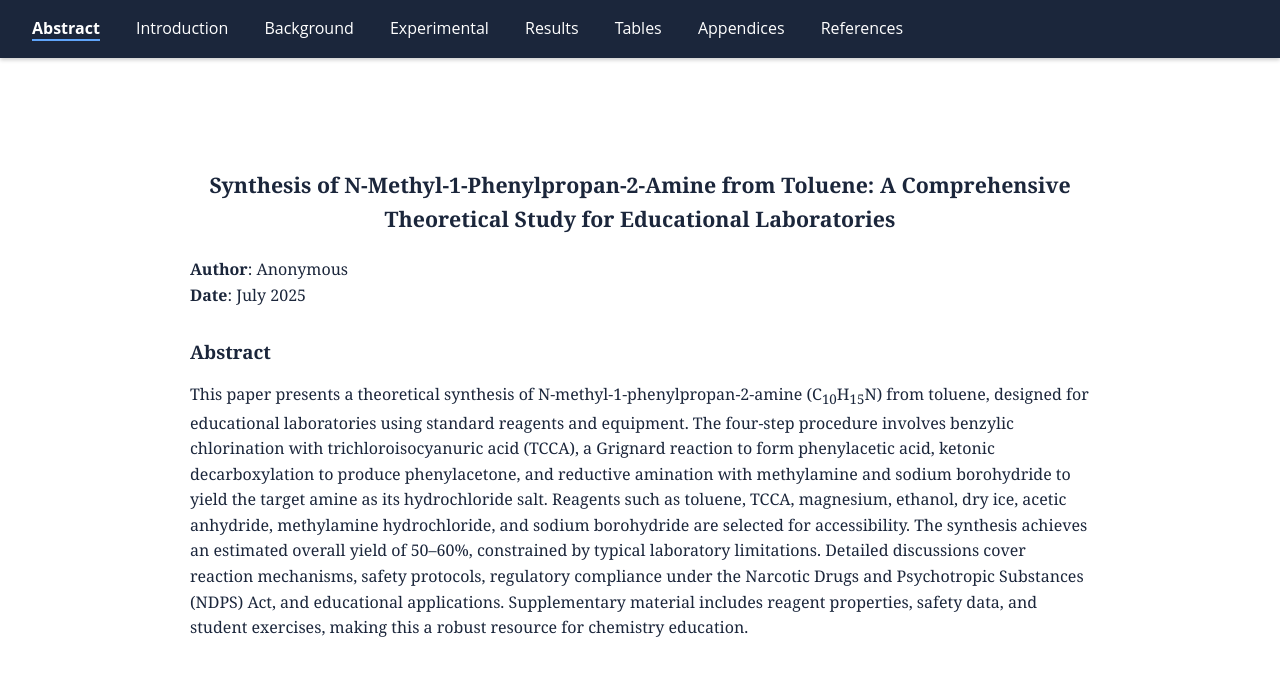
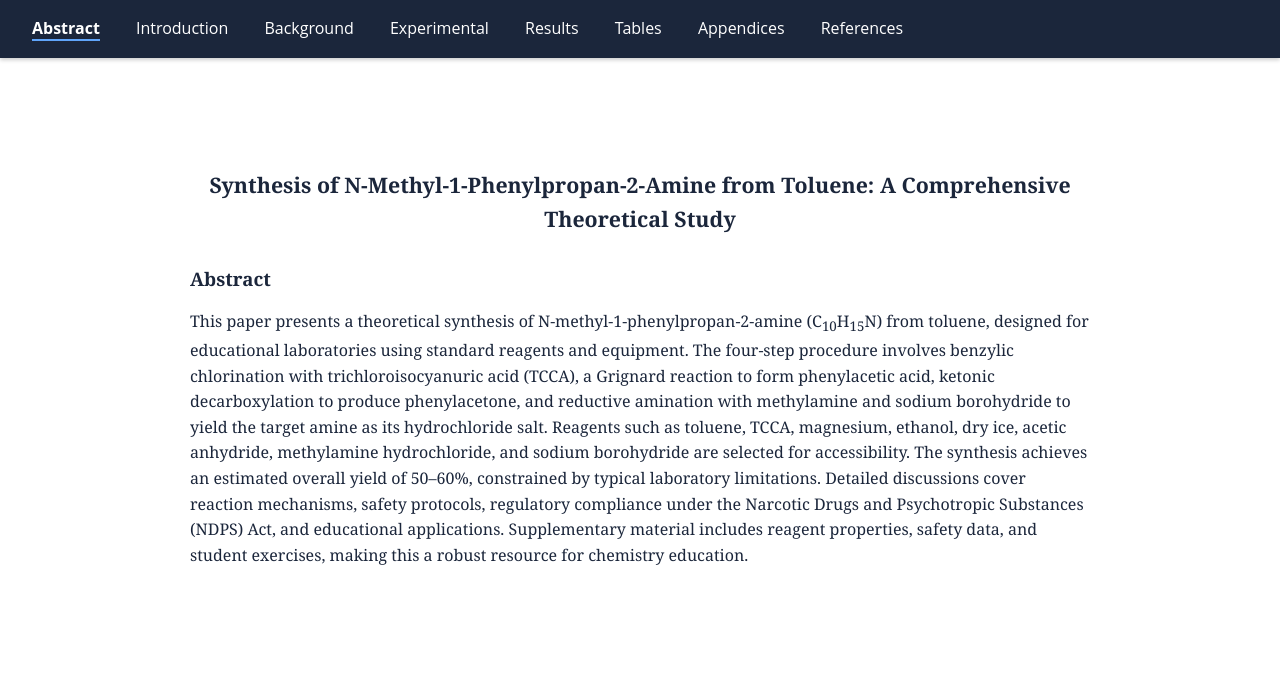
Before and after one commit to APRO-Hacker/amine-synthesis, a plain HTML site: page index.html in a window 1280 px wide. Drawn offline with Linux system fonts and the light colour scheme.

Commit message:
Update index.html

```diff
--- a/index.html
+++ b/index.html
@@ -18,8 +18,8 @@
         <a href="references.html">References</a>
     </nav>
     <div class="container">
-        <h1>Synthesis of N-Methyl-1-Phenylpropan-2-Amine from Toluene: A Comprehensive Theoretical Study for Educational Laboratories</h1>
-        <p><strong>Author</strong>: Anonymous<br><strong>Date</strong>: July 2025</p>
+        <h1>Synthesis of N-Methyl-1-Phenylpropan-2-Amine from Toluene: A Comprehensive Theoretical Study</h1>
+        <!--<p><strong>Author</strong>: Anonymous<br><strong>Date</strong>: July 2025</p>-->
 
         <h2>Abstract</h2>
         <p>This paper presents a theoretical synthesis of N-methyl-1-phenylpropan-2-amine (C<sub>10</sub>H<sub>15</sub>N) from toluene, designed for educational laboratories using standard reagents and equipment. The four-step procedure involves benzylic chlorination with trichloroisocyanuric acid (TCCA), a Grignard reaction to form phenylacetic acid, ketonic decarboxylation to produce phenylacetone, and reductive amination with methylamine and sodium borohydride to yield the target amine as its hydrochloride salt. Reagents such as toluene, TCCA, magnesium, ethanol, dry ice, acetic anhydride, methylamine hydrochloride, and sodium borohydride are selected for accessibility. The synthesis achieves an estimated overall yield of 50–60%, constrained by typical laboratory limitations. Detailed discussions cover reaction mechanisms, safety protocols, regulatory compliance under the Narcotic Drugs and Psychotropic Substances (NDPS) Act, and educational applications. Supplementary material includes reagent properties, safety data, and student exercises, making this a robust resource for chemistry education.</p>
```
